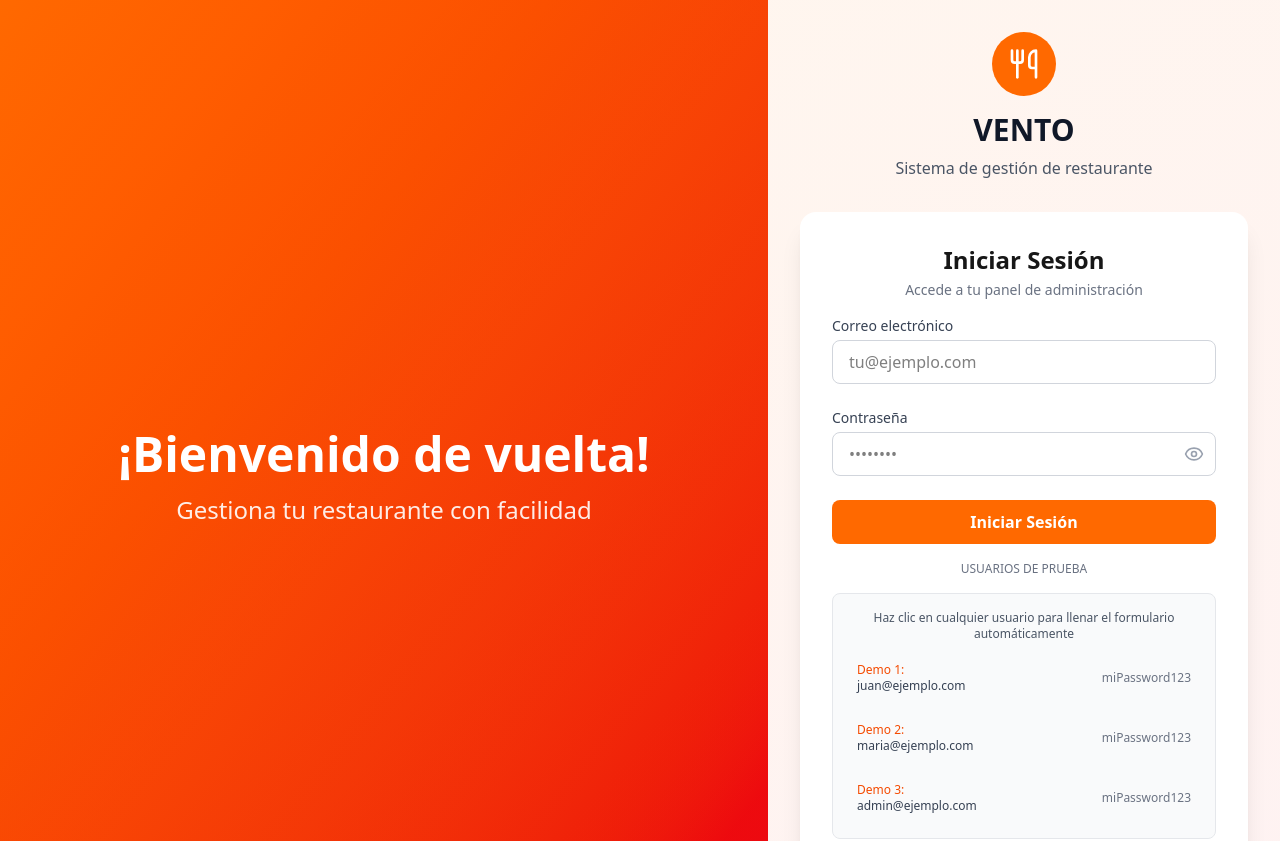
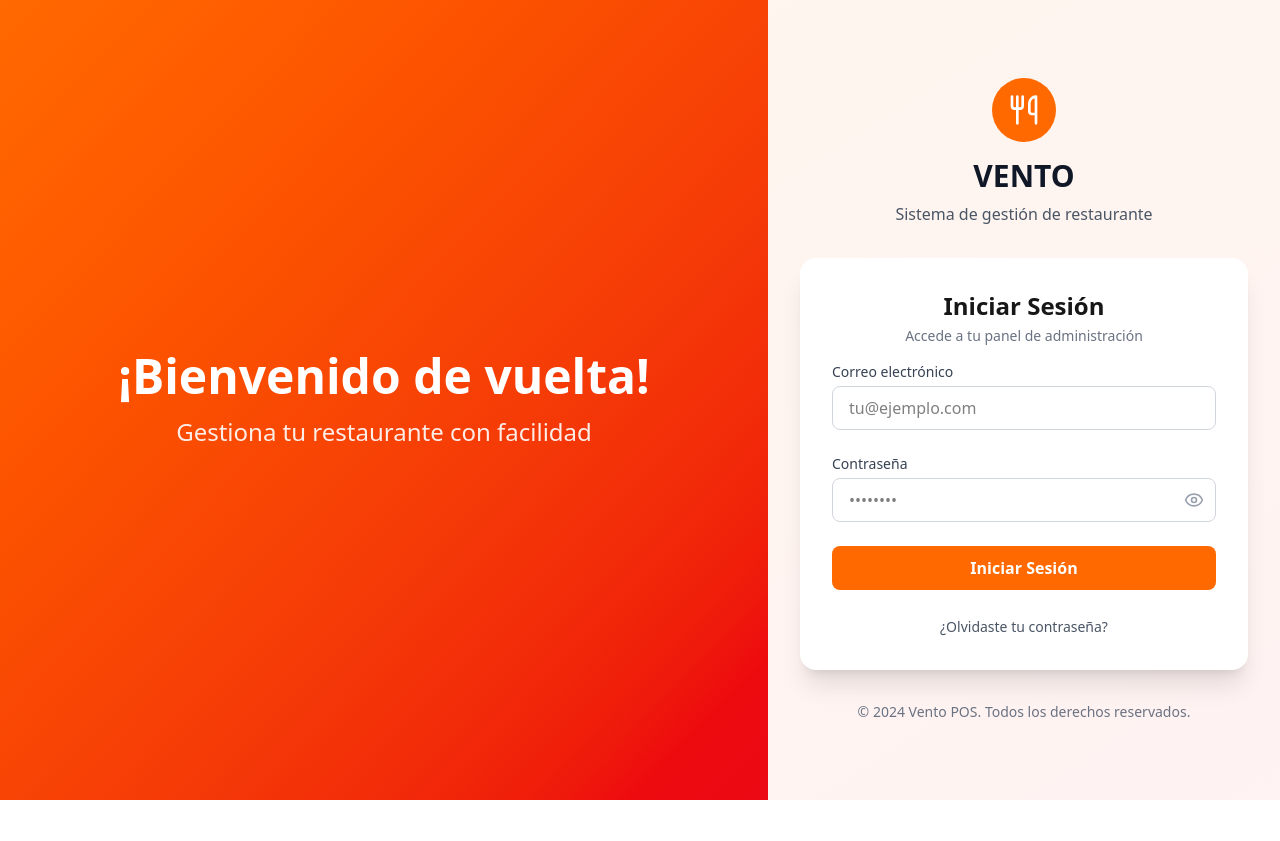
Before and after one commit to josep25062023/Vento-Fr, a Next.js app: page /login in a window 1280 px wide. Shown: the top 841 px of the page. After the commit the page ends 800 px from the top, so only its background shows below. Built offline with nearby package versions, Linux system fonts and the light colour scheme; no server answers.

Commit message:
ahora si jala machin

```diff
--- a/src/app/login/page.tsx
+++ b/src/app/login/page.tsx
@@ -1,4 +1,4 @@
-// src/app/login/page.tsx - CON NAVEGACIÓN MANUAL
+// src/app/login/page.tsx - VERSIÓN LIMPIA
 'use client'
 
 import { useState } from 'react'
@@ -18,21 +18,9 @@ export default function LoginPage() {
 
     const success = await login(email, password)
     if (success) {
-      // REDIRECCIÓN MANUAL solo después del login exitoso
       router.push('/')
     }
   }
-
-  const fillDemoCredentials = (email: string, password: string) => {
-    setEmail(email)
-    setPassword(password)
-  }
-
-  const demoUsers = [
-    { role: 'Demo 1', email: 'juan@ejemplo.com', pass: 'miPassword123' },
-    { role: 'Demo 2', email: 'maria@ejemplo.com', pass: 'miPassword123' },
-    { role: 'Demo 3', email: 'admin@ejemplo.com', pass: 'miPassword123' },
-  ]
 
   return (
     <div className="min-h-screen bg-gradient-to-br from-orange-50 to-red-50 flex">
@@ -145,34 +133,15 @@ export default function LoginPage() {
                 {isLoading ? 'Iniciando sesión...' : 'Iniciar Sesión'}
               </button>
 
-              {/* Separator */}
-              <div className="relative my-6">
-                <hr className="border-gray-300" />
-                <span className="absolute inset-x-0 top-1/2 transform -translate-y-1/2 bg-white px-2 text-xs uppercase text-gray-500 text-center">
-                  Usuarios de prueba
-                </span>
-              </div>
-
-              {/* Demo users */}
-              <div className="bg-gray-50 p-4 rounded-lg border border-gray-200 space-y-3">
-                <p className="text-xs text-gray-600 text-center mb-3">
-                  Haz clic en cualquier usuario para llenar el formulario automáticamente
-                </p>
-                {demoUsers.map(({ role, email, pass }) => (
-                  <button
-                    key={role}
-                    type="button"
-                    onClick={() => fillDemoCredentials(email, pass)}
-                    disabled={isLoading}
-                    className="w-full flex justify-between items-center p-2 rounded hover:bg-gray-100 transition-colors disabled:cursor-not-allowed disabled:opacity-50"
-                  >
-                    <div className="text-left">
-                      <p className="text-xs text-orange-600 font-medium">{role}:</p>
-                      <p className="text-xs text-gray-700">{email}</p>
-                    </div>
-                    <p className="text-xs text-gray-500">{pass}</p>
-                  </button>
-                ))}
+              {/* Forgot password link */}
+              <div className="text-center">
+                <button
+                  type="button"
+                  className="text-sm text-gray-600 hover:text-orange-500 transition-colors"
+                  onClick={() => alert('Funcionalidad de recuperación de contraseña próximamente')}
+                >
+                  ¿Olvidaste tu contraseña?
+                </button>
               </div>
             </form>
           </div>
--- a/src/contexts/AuthContext.tsx
+++ b/src/contexts/AuthContext.tsx
@@ -1,4 +1,4 @@
-// src/contexts/AuthContext.tsx - VERSIÓN FINAL SEGURA
+// src/contexts/AuthContext.tsx - CON LOCALSTORAGE, SIN BUCLES
 'use client'
 
 import { createContext, useContext, useState, useEffect, ReactNode } from 'react'
@@ -24,40 +24,28 @@ const AuthContext = createContext<AuthContextType | undefined>(undefined)
 
 export function AuthProvider({ children }: { children: ReactNode }) {
   const [user, setUser] = useState<User | null>(null)
-  const [isLoading, setIsLoading] = useState(false)
+  const [isLoading, setIsLoading] = useState(true)
   const [error, setError] = useState<string | null>(null)
   const [isInitialized, setIsInitialized] = useState(false)
 
-  // Verificar sesión automáticamente SOLO UNA VEZ al montar
+  // Verificar localStorage SOLO una vez al montar - SIN llamadas a API
   useEffect(() => {
-    let isMounted = true
+    try {
+      console.log('🔍 Checking localStorage for saved user...')
+      const savedUser = localStorage.getItem('vento_user')
 
-    const initAuth = async () => {
-      try {
-        setIsLoading(true)
-        const result = await authService.getProfile()
-
-        // Solo actualizar estado si el componente sigue montado
-        if (isMounted) {
-          if (result.success && result.user) {
-            setUser(result.user)
-          }
+      if (savedUser) {
+        const userData = JSON.parse(savedUser)
+        console.log('✅ Found saved user:', userData)
+        setUser(userData)
+      } else {
+        console.log('ℹ️ No saved user found')
       }
     } catch (err) {
-        // Silently fail if no session
+      console.error('❌ Error reading localStorage:', err)
     } finally {
-        if (isMounted) {
       setIsLoading(false)
       setIsInitialized(true)
-        }
-      }
-    }
-
-    initAuth()
-
-    // Cleanup function
-    return () => {
-      isMounted = false
     }
   }, []) // Array vacío - solo una vez
 
@@ -66,19 +54,27 @@ export function AuthProvider({ children }: { children: ReactNode }) {
     setIsLoading(true)
 
     try {
+      console.log('🚀 Attempting login...')
       const result = await authService.login({
         correo: email,
         contrasena: password
       })
 
       if (result.success && result.user) {
+        console.log('✅ Login successful:', result.user)
         setUser(result.user)
+
+        // Guardar en localStorage para persistencia
+        localStorage.setItem('vento_user', JSON.stringify(result.user))
+
         return true
       } else {
+        console.log('❌ Login failed:', result.error)
         setError(result.error || 'Error al iniciar sesión')
         return false
       }
     } catch (err: any) {
+      console.error('❌ Login error:', err)
       setError(err.message || 'Error de conexión')
       return false
     } finally {
@@ -86,15 +82,13 @@ export function AuthProvider({ children }: { children: ReactNode }) {
     }
   }
 
-  const logout = async () => {
-    try {
-      await authService.logout()
-    } catch (err) {
-      console.error('Error en logout:', err)
-    } finally {
+  const logout = () => {
+    console.log('🚪 Logging out...')
     setUser(null)
     setError(null)
-    }
+
+    // Limpiar localStorage
+    localStorage.removeItem('vento_user')
   }
 
   return (
```
Lines whose indentation alone changed are shown as unchanged.
